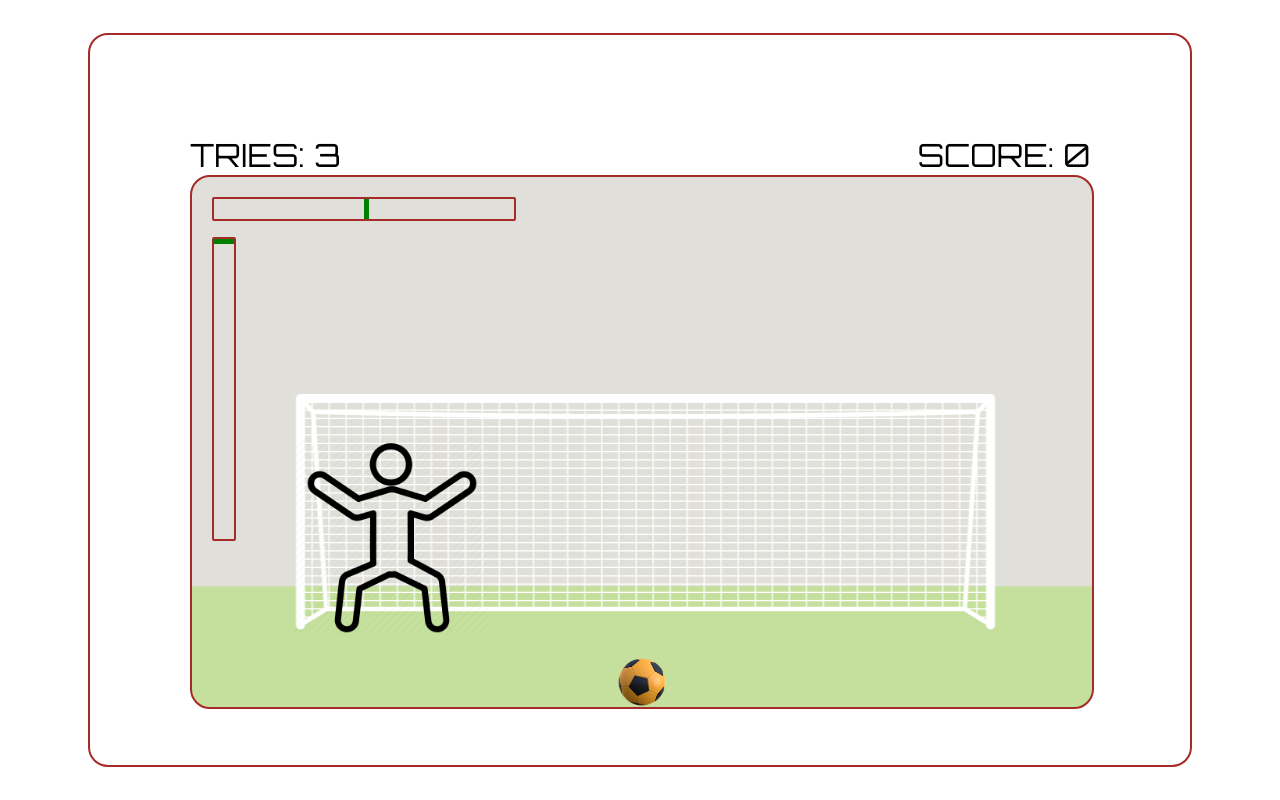
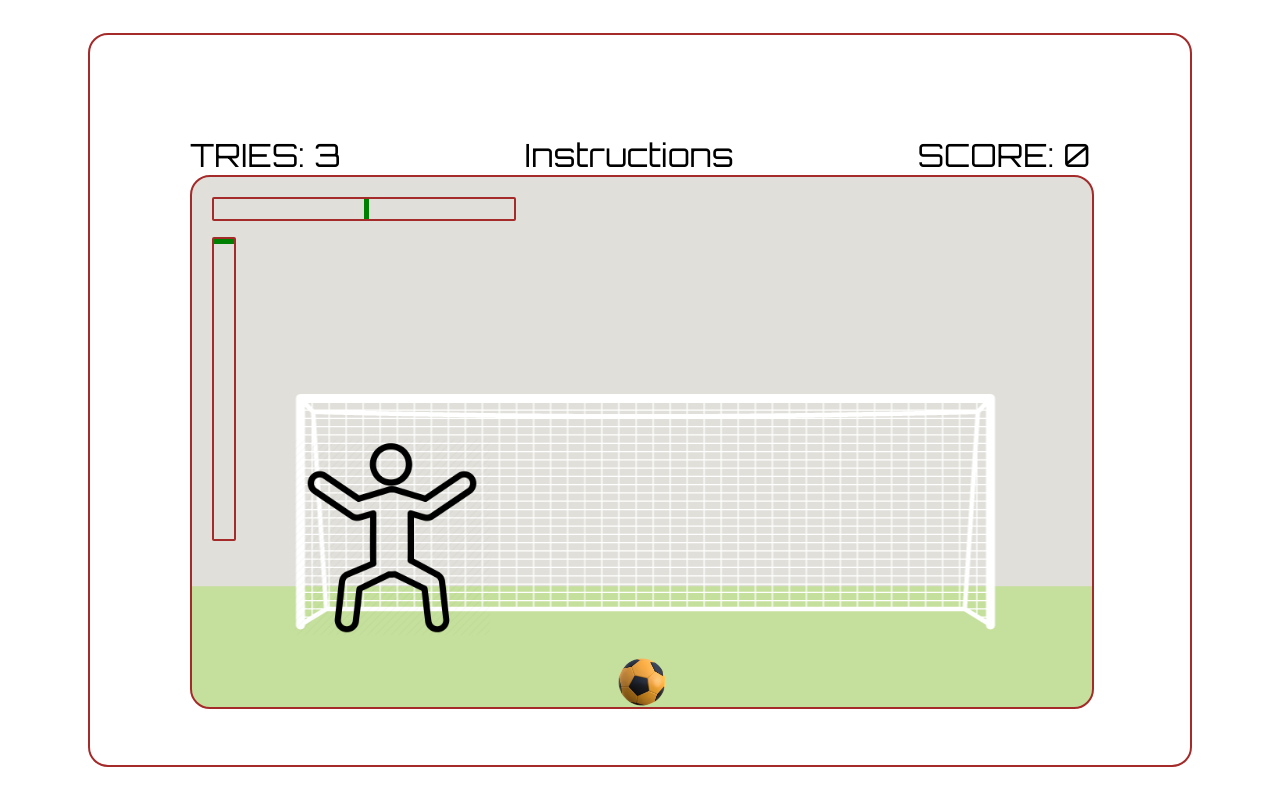
Before and after one commit to infoshareacademy/jfdz10-bubble, a plain HTML site: page game.html in a window 1280 px wide. Drawn offline with nearby package versions, Linux system fonts and the light colour scheme; files whose address does not match are found by name.

Commit message:
initial commit

```diff
--- a/css/game.css
+++ b/css/game.css
@@ -50,6 +50,10 @@ body {
     width: 100%;
     justify-content: space-between;
 }
-.current__score, .tries {
+.current__score__container > div {
     font-size: 2em;
 }
+
+.instructions {
+    cursor: pointer;
+}
--- a/game.html
+++ b/game.html
@@ -18,6 +18,7 @@
     <div class="game-container">
             <div id="current__score__container" class="current__score__container">
                 <div id="tries" class="tries"></div>
+                <div class="instructions">Instructions</div>
                 <div id="current__score" class="current__score"></div>
             </div>
         <div class="game">
```
